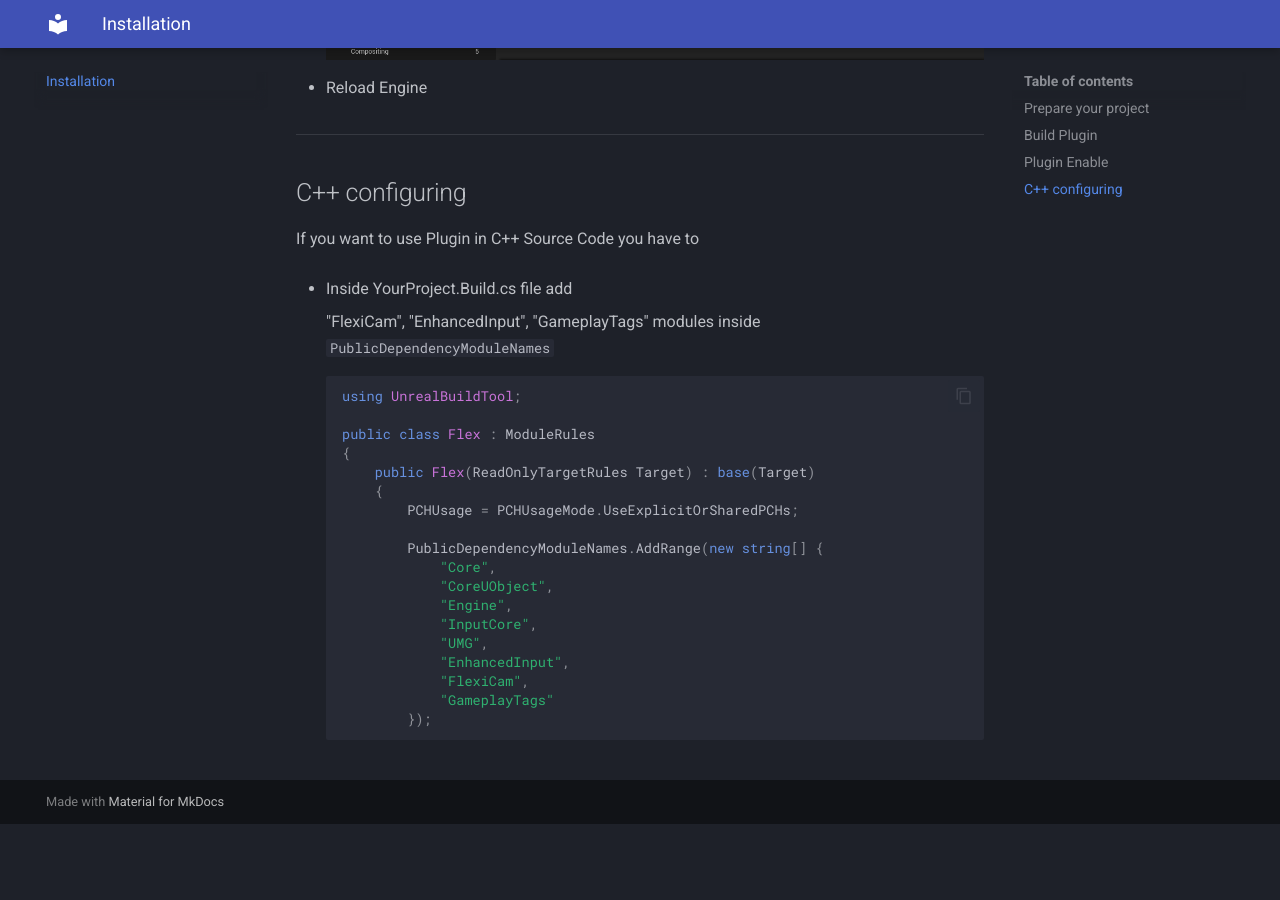
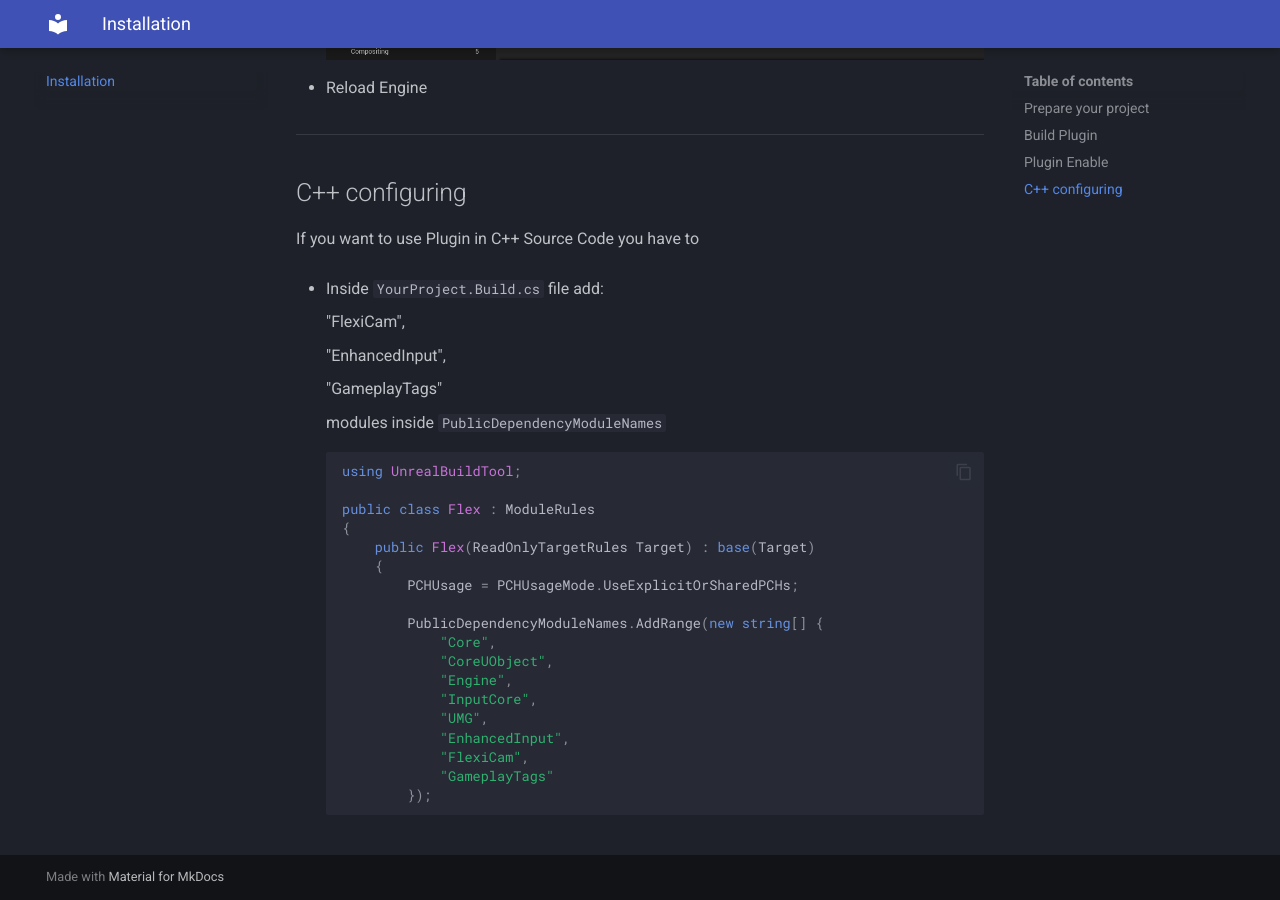
Before and after one commit to egorkapk/flexicam-docs, an MkDocs documentation site: the page built from docs/installation.md, in a window 1280 px wide and 900 px high, scrolled down 1578 px. Built offline with MkDocs 1.6.1 and Material for MkDocs 9.7.7, drawn with Linux system fonts in a browser that asks for light colours; before the commit the page ends 2402 px from its top, so only the background shows below that.

````diff
--- a/docs/installation.md
+++ b/docs/installation.md
@@ -48,9 +48,15 @@ Plugin enables by default, but if not
 
 If you want to use Plugin in C++ Source Code you have to
 
-- Inside YourProject.Build.cs file add
+- Inside `YourProject.Build.cs` file add:
 
-    "FlexiCam", "EnhancedInput", "GameplayTags" modules inside `PublicDependencyModuleNames`
+    "FlexiCam",
+
+    "EnhancedInput",
+
+    "GameplayTags"
+
+    modules inside `PublicDependencyModuleNames`
 
     ```cs
 
--- a/mkdocs.yml
+++ b/mkdocs.yml
@@ -32,5 +32,6 @@ plugins:
 
 nav:
   - Home: index.md
+  - Overview: overview.md
   - Installation: installation.md
   - Examples: examples/overview.md
````
